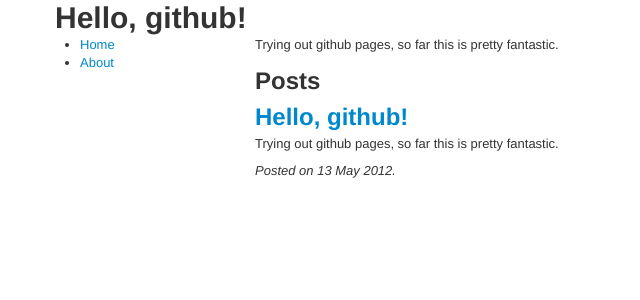
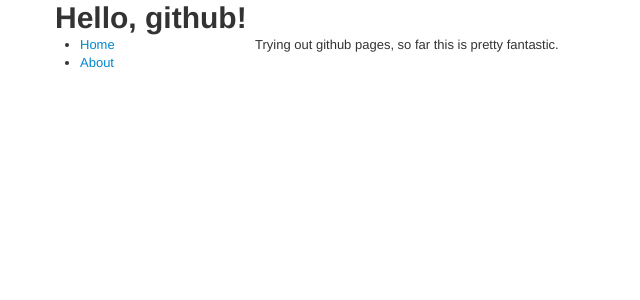
Before and after one commit to canthonytucci/canthonytucci.github.com, a Jekyll site: the page built from _posts/2012-05-13-hello-github.markdown, in a window 1280 px wide. Shown: the top 300 px of the page, without its empty margins (0-640 px from the left). Built offline with Jekyll 4.4.1, drawn with Linux system fonts in a browser that asks for light colours; nearby versions of some CDN libraries.

Commit message:
made single post layout

```diff
--- /dev/null
+++ b/_layouts/singlepost.html
@@ -0,0 +1,31 @@
+<!DOCTYPE html>
+<html>
+<head>
+<title>{{ page.title }}</title>
+      <link rel="stylesheet" type="text/css" href="/bootstrap/css/bootstrap.min.css"/>
+    <script src="https://ajax.googleapis.com/ajax/libs/jquery/1.7.2/jquery.min.js"></script>
+</head>
+
+<body>
+<div class="container">
+    <div class="row">
+        <div class="span12">
+            <h1 >{{ page.title }}</h1>
+        </div>
+    </div>
+    <div class="row">
+        <div class="span2">
+            <nav>
+                <ul>
+                    <li><a href="#">Home</a></li>
+                    <li><a href="about">About</a></li>
+                </ul>
+            </nav>
+        </div>
+        <div class="span10">
+            {{ content }}
+        </div>
+    </div>
+</div>
+</body>
+</html>
--- a/_posts/2012-05-13-hello-github.markdown
+++ b/_posts/2012-05-13-hello-github.markdown
@@ -1,5 +1,5 @@
 ---
-layout: base
+layout: singlepost
 title: Hello, github!
 ---
 
```
